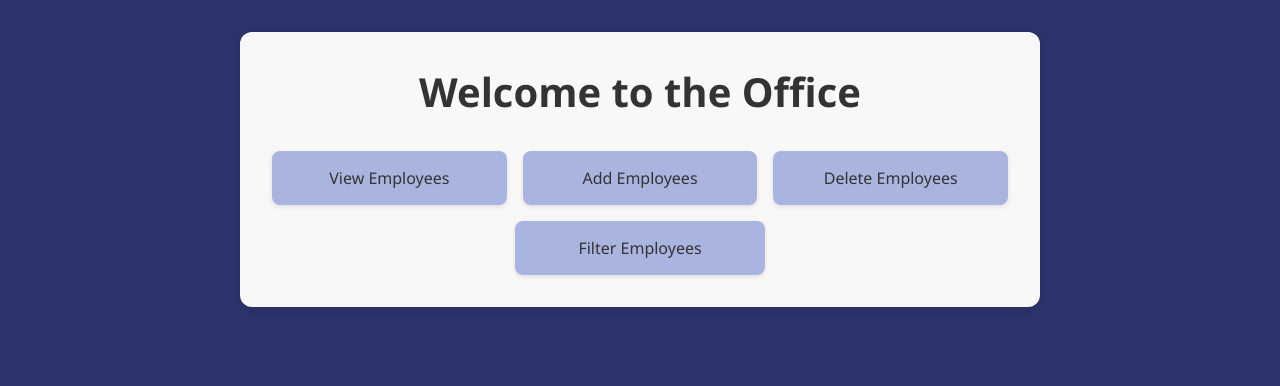
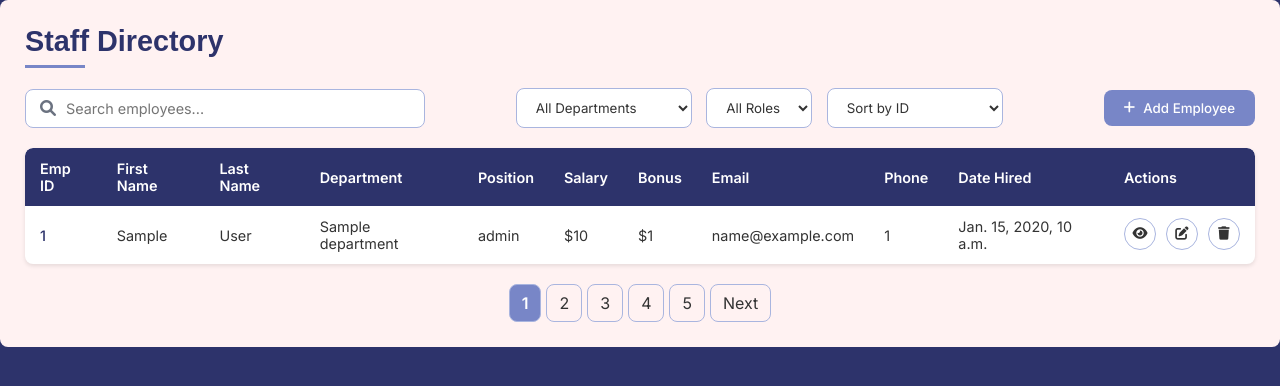
Before and after one commit to karthik-joseph/staff-management-system, a Django app: page / in a window 1280 px wide. Shown: the top 386 px of the page. Run offline with Django 5.2, Linux system fonts and the light colour scheme; tables that the repository leaves empty hold one stand-in row (values such as "Sample post").

Commit message:
changed entire ui and deleted unwanted files

```diff
--- a/office/staff/static/css/index.css
+++ b/office/staff/static/css/index.css
@@ -27,79 +27,3 @@ body {
   font-family: "Segoe UI", system-ui, -apple-system, sans-serif;
   background: var(--Midnight-Navy);
 }
-
-.container {
-  width: 90%;
-  max-width: 800px;
-  margin: 2rem auto;
-  padding: 2rem;
-  border: none;
-  border-radius: 12px;
-  background: var(--alt-bg);
-  box-shadow: 0 2px 10px rgba(0, 0, 0, 0.1);
-}
-
-h1 {
-  text-align: center;
-  color: var(--primary-text);
-  font-size: 2.5rem;
-  margin-bottom: 2rem;
-  font-weight: 600;
-}
-
-ul {
-  list-style-type: none;
-  padding: 0;
-  display: flex;
-  flex-wrap: wrap;
-  justify-content: center;
-  gap: 1rem;
-  margin: 0;
-}
-
-li {
-  flex: 1 1 200px;
-  margin: 0;
-  max-width: 250px;
-  transition: all 0.3s ease;
-  background: var(--alt-bg);
-}
-
-a {
-  display: block;
-  text-decoration: none;
-  color: var(--primary-text);
-  background-color: var(--Lavender-Mist);
-  padding: 1rem 1.5rem;
-  border-radius: 8px;
-  font-weight: 500;
-  text-align: center;
-  transition: all 0.3s ease;
-  box-shadow: 0 2px 5px rgba(0, 0, 0, 0.1);
-}
-
-li:hover a {
-  background-color: var(--Periwinkle);
-  transform: translateY(-2px);
-  box-shadow: 0 4px 8px rgba(0, 0, 0, 0.2);
-}
-
-@media (max-width: 600px) {
-  .container {
-    width: 95%;
-    padding: 1rem;
-    margin: 1rem auto;
-  }
-
-  h1 {
-    font-size: 2rem;
-  }
-
-  ul {
-    flex-direction: column;
-  }
-
-  li {
-    max-width: 100%;
-  }
-}
--- /dev/null
+++ b/office/staff/static/css/v_e.css
@@ -0,0 +1,258 @@
+.staff-directory {
+  padding: 25px;
+  background-color: var(--Soft-Shell);
+  border-radius: var(--border-radius);
+  font-family: var(--font-family);
+}
+
+.staff-directory h2 {
+  color: var(--Midnight-Navy);
+  font-family: var(--font-secondary);
+  font-weight: 600;
+  margin-bottom: 20px;
+  font-size: 1.8rem;
+  position: relative;
+  padding-bottom: 10px;
+}
+
+.staff-directory h2::after {
+  content: "";
+  position: absolute;
+  bottom: 0;
+  left: 0;
+  width: 60px;
+  height: 3px;
+  background-color: var(--Periwinkle);
+}
+
+.controls-row {
+  display: flex;
+  justify-content: space-between;
+  margin-bottom: 20px;
+  align-items: center;
+  flex-wrap: wrap;
+  gap: 15px;
+}
+
+.search-bar {
+  flex-grow: 1;
+  max-width: 400px;
+  position: relative;
+}
+
+.search-bar input {
+  width: 100%;
+  padding: 10px 15px 10px 40px;
+  border: 1px solid var(--Lavender-Mist);
+  border-radius: var(--border-radius);
+  font-family: var(--font-family);
+  transition: var(--transition-speed);
+  font-size: 0.9rem;
+}
+
+.search-bar i {
+  position: absolute;
+  left: 15px;
+  top: 50%;
+  transform: translateY(-50%);
+  color: var(--disabled);
+}
+
+.search-bar input:focus {
+  outline: none;
+  border-color: var(--Periwinkle);
+  box-shadow: 0 0 0 2px rgba(120, 134, 199, 0.2);
+}
+
+.filter-options select {
+  padding: 10px 15px;
+  border: 1px solid var(--Lavender-Mist);
+  border-radius: var(--border-radius);
+  font-family: var(--font-family);
+  background-color: white;
+  margin-right: 10px;
+  color: var(--primary-text);
+  transition: var(--transition-speed);
+}
+
+.filter-options select:focus {
+  outline: none;
+  border-color: var(--Periwinkle);
+}
+
+.btn {
+  padding: 10px 20px;
+  background-color: var(--Midnight-Navy);
+  color: white;
+  border: none;
+  border-radius: var(--border-radius);
+  cursor: pointer;
+  font-family: var(--font-family);
+  font-weight: 500;
+  transition: var(--transition-speed);
+  display: inline-flex;
+  align-items: center;
+  gap: 8px;
+}
+
+.btn:hover {
+  background-color: #3a4279;
+  transform: translateY(-2px);
+}
+
+.btn-add {
+  background-color: var(--Periwinkle);
+}
+
+.btn-add:hover {
+  background-color: #8a96d0;
+}
+
+.staff-table-container {
+  overflow-x: auto;
+  background-color: white;
+  border-radius: var(--border-radius);
+  box-shadow: var(--box-shadow);
+}
+
+table {
+  width: 100%;
+  border-collapse: collapse;
+  font-size: 0.9rem;
+}
+
+th {
+  background-color: var(--Midnight-Navy);
+  color: white;
+  text-align: left;
+  padding: 12px 15px;
+  font-weight: 600;
+  position: sticky;
+  top: 0;
+}
+
+th:first-child {
+  border-top-left-radius: var(--border-radius);
+}
+
+th:last-child {
+  border-top-right-radius: var(--border-radius);
+}
+
+td {
+  padding: 12px 15px;
+  border-bottom: 1px solid var(--alt-bg);
+  color: var(--primary-text);
+}
+
+tr:last-child td {
+  border-bottom: none;
+}
+
+tr:hover {
+  background-color: var(--alt-bg);
+}
+
+.empid {
+  font-weight: 500;
+  color: var(--Midnight-Navy);
+}
+
+.actions {
+  display: flex;
+  gap: 10px;
+}
+
+.btn-icon {
+  width: 32px;
+  height: 32px;
+  border-radius: 50%;
+  display: flex;
+  align-items: center;
+  justify-content: center;
+  cursor: pointer;
+  background: none;
+  border: 1px solid var(--Lavender-Mist);
+  color: var(--primary-text);
+  transition: var(--transition-speed);
+}
+
+.btn-icon:hover {
+  background-color: var(--Lavender-Mist);
+  transform: translateY(-2px);
+}
+
+.btn-edit:hover {
+  color: var(--Periwinkle);
+}
+
+.btn-delete:hover {
+  color: var(--alert);
+}
+
+.btn-view:hover {
+  color: var(--Midnight-Navy);
+}
+
+.pagination {
+  display: flex;
+  justify-content: center;
+  margin-top: 20px;
+  gap: 5px;
+}
+
+.pagination a {
+  padding: 8px 12px;
+  border: 1px solid var(--Lavender-Mist);
+  border-radius: var(--border-radius);
+  color: var(--primary-text);
+  text-decoration: none;
+  transition: var(--transition-speed);
+}
+
+.pagination a:hover,
+.pagination a.active {
+  background-color: var(--Periwinkle);
+  color: white;
+}
+
+.pagination a.active {
+  font-weight: 600;
+}
+
+.no-employee {
+  text-align: center;
+  padding: 30px;
+  color: var(--disabled);
+  font-style: italic;
+}
+
+/* Responsive design */
+@media (max-width: 1200px) {
+  .filter-options {
+    flex-basis: 100%;
+    display: flex;
+    flex-wrap: wrap;
+    gap: 10px;
+  }
+
+  .filter-options select {
+    flex-grow: 1;
+    margin-right: 0;
+  }
+}
+
+@media (max-width: 768px) {
+  .controls-row {
+    flex-direction: column;
+    align-items: stretch;
+  }
+
+  .search-bar {
+    max-width: 100%;
+  }
+
+  .pagination {
+    flex-wrap: wrap;
+  }
+}
--- /dev/null
+++ b/office/staff/static/js/v_e.js
@@ -0,0 +1,194 @@
+document.addEventListener("DOMContentLoaded", function () {
+  const searchInput = document.getElementById("staffSearch");
+  const deptFilter = document.getElementById("deptFilter");
+  const sortBy = document.getElementById("sortBy");
+  const tableRows = document.querySelectorAll("table tr:not(:first-child)");
+
+  // Create and add the message element
+  const messageDiv = document.createElement("div");
+  messageDiv.id = "filter-message";
+  messageDiv.style.textAlign = "center";
+  messageDiv.style.padding = "1rem";
+  messageDiv.style.color = "#666";
+  messageDiv.style.display = "none";
+  document
+    .querySelector("table")
+    .parentNode.insertBefore(
+      messageDiv,
+      document.querySelector("table").nextSibling
+    );
+
+  // Function to update visibility and message
+  function updateVisibilityAndMessage(visibleRows, filterType, filterValue) {
+    const hasVisibleRows = visibleRows > 0;
+    messageDiv.style.display = hasVisibleRows ? "none" : "block";
+    messageDiv.textContent = hasVisibleRows
+      ? ""
+      : `No employees found in ${filterType}: "${filterValue}"`;
+  }
+
+  // Function to sort table rows
+  function sortTable(column, type) {
+    const tbody = document.querySelector("table tbody");
+    const rows = Array.from(tableRows);
+
+    rows.sort((a, b) => {
+      let aValue = a.children[column].textContent.trim();
+      let bValue = b.children[column].textContent.trim();
+
+      if (type === "date") {
+        // Convert date strings to Date objects for comparison
+        aValue = new Date(aValue);
+        bValue = new Date(bValue);
+      } else if (type === "number") {
+        // Convert strings to numbers for numerical comparison
+        aValue = parseInt(aValue);
+        bValue = parseInt(bValue);
+      } else {
+        // Default string comparison
+        aValue = aValue.toLowerCase();
+        bValue = bValue.toLowerCase();
+      }
+
+      if (aValue < bValue) return -1;
+      if (aValue > bValue) return 1;
+      return 0;
+    });
+
+    // Remove existing rows
+    rows.forEach((row) => row.remove());
+
+    // Append sorted rows
+    rows.forEach((row) => tbody.appendChild(row));
+  }
+
+  // Sort event listener
+  sortBy.addEventListener("change", function () {
+    const value = this.value;
+    switch (value) {
+      case "name":
+        sortTable(1, "string"); // Assuming name is in column 1
+        break;
+      case "id":
+        sortTable(0, "number"); // Assuming ID is in column 0
+        break;
+      case "dept":
+        sortTable(3, "string"); // Assuming department is in column 3
+        break;
+      case "date":
+        sortTable(5, "date"); // Assuming hire date is in column 5
+        break;
+    }
+  });
+
+  // Search functionality
+  searchInput.addEventListener("keyup", function () {
+    const searchTerm = this.value.toLowerCase();
+    let visibleRows = 0;
+
+    tableRows.forEach((row) => {
+      const text = row.textContent.toLowerCase();
+      if (text.includes(searchTerm)) {
+        row.style.display = "";
+        visibleRows++;
+      } else {
+        row.style.display = "none";
+      }
+    });
+
+    updateVisibilityAndMessage(visibleRows, "search", this.value);
+  });
+
+  // Department filter
+  deptFilter.addEventListener("change", function () {
+    const filterValue = this.value.toLowerCase();
+    let visibleRows = 0;
+
+    if (filterValue === "") {
+      tableRows.forEach((row) => (row.style.display = ""));
+      messageDiv.style.display = "none";
+      return;
+    }
+
+    tableRows.forEach((row) => {
+      const dept = row.children[3].textContent.toLowerCase();
+      if (dept.includes(filterValue)) {
+        row.style.display = "";
+        visibleRows++;
+      } else {
+        row.style.display = "none";
+      }
+    });
+
+    updateVisibilityAndMessage(visibleRows, "department", this.value);
+  });
+
+  // Role filter
+  roleFilter.addEventListener("change", function () {
+    const filterValue = this.value.toLowerCase();
+    let visibleRows = 0;
+
+    if (filterValue === "") {
+      tableRows.forEach((row) => (row.style.display = ""));
+      messageDiv.style.display = "none";
+      return;
+    }
+
+    tableRows.forEach((row) => {
+      const role = row.children[4].textContent.toLowerCase();
+      if (role.includes(filterValue)) {
+        row.style.display = "";
+        visibleRows++;
+      } else {
+        row.style.display = "none";
+      }
+    });
+
+    updateVisibilityAndMessage(visibleRows, "role", this.value);
+  });
+
+  // Add button click handler
+  document.querySelector(".btn-add").addEventListener("click", function () {
+    alert("Add Employee form would open here");
+  });
+
+  // Action buttons handlers
+  document.querySelectorAll(".btn-view").forEach((btn) => {
+    btn.addEventListener("click", function () {
+      const row = this.closest("tr");
+      const empId = row.querySelector(".empid").textContent;
+      alert(`View details for employee #${empId}`);
+    });
+  });
+
+  document.querySelectorAll(".btn-edit").forEach((btn) => {
+    btn.addEventListener("click", function () {
+      const row = this.closest("tr");
+      const empId = row.querySelector(".empid").textContent;
+      alert(`Edit employee #${empId}`);
+    });
+  });
+
+  document.querySelectorAll(".btn-delete").forEach((btn) => {
+    btn.addEventListener("click", function () {
+      const row = this.closest("tr");
+      const empId = row.querySelector(".empid").textContent;
+      if (confirm(`Are you sure you want to delete employee #${empId}?`)) {
+        alert(`Employee #${empId} deleted`);
+        row.remove();
+      }
+    });
+  });
+
+  // Pagination handlers
+  document.querySelectorAll(".pagination a").forEach((link) => {
+    link.addEventListener("click", function (e) {
+      e.preventDefault();
+      document
+        .querySelectorAll(".pagination a")
+        .forEach((l) => l.classList.remove("active"));
+      this.classList.add("active");
+      // Here you would normally load the corresponding page data
+    });
+  });
+});
--- a/office/staff/templates/view_employees.html
+++ b/office/staff/templates/view_employees.html
@@ -1,11 +1,54 @@
 {% extends "base.html" %} {% load static %} {% block title %} Staff Directory
 View {% endblock %} {% block style %}
-<link rel="stylesheet" href="{% static 'css/view_employee.css' %}" />
+<link rel="stylesheet" href="{% static 'css/v_e.css' %}" />
+<link
+  rel="stylesheet"
+  href="https://cdnjs.cloudflare.com/ajax/libs/font-awesome/6.0.0/css/all.min.css"
+/>
 {% endblock %} {% block content %}
+<div class="staff-directory">
   <h2>Staff Directory</h2>
+
+  <div class="controls-row">
+    <div class="search-bar">
+      <i class="fas fa-search"></i>
+      <input type="text" id="staffSearch" placeholder="Search employees..." />
+    </div>
+
+    <div class="filter-options">
+      <select id="deptFilter">
+        <option value="">All Departments</option>
+        {% for department in departments %}
+        <option value="{{ department.dept_name }}">
+          {{ department.dept_name }}
+        </option>
+        {% endfor %}
+      </select>
+
+      <select id="roleFilter">
+        <option value="">All Roles</option>
+        {% for role in roles %}
+        <option value="{{ role.role_name }}">{{ role.role_name }}</option>
+        {% endfor %}
+      </select>
+
+      <select id="sortBy">
+        <option value="id">Sort by ID</option>
+        <option value="name">Sort by Name</option>
+        <option value="dept">Sort by Department</option>
+        <option value="date">Sort by Hire Date</option>
+      </select>
+    </div>
+
+    <button class="btn btn-add">
+      <i class="fas fa-plus"></i> Add Employee
+    </button>
+  </div>
+
+  <div class="staff-table-container">
     <table>
       <tr>
-    <th>Emp Id</th>
+        <th>Emp ID</th>
         <th>First Name</th>
         <th>Last Name</th>
         <th>Department</th>
@@ -14,7 +57,8 @@ View {% endblock %} {% block style %}
         <th>Bonus</th>
         <th>Email</th>
         <th>Phone</th>
-    <th>Date hire</th>
+        <th>Date Hired</th>
+        <th>Actions</th>
       </tr>
       {% if employees %} {% for employee in employees %}
       <tr>
@@ -23,16 +67,39 @@ View {% endblock %} {% block style %}
         <td>{{ employee.last_name }}</td>
         <td>{{ employee.dept.dept_name }}</td>
         <td>{{ employee.role.role_name }}</td>
-    <td>{{ employee.salary }}</td>
-    <td>{{ employee.bonus }}</td>
+        <td>${{ employee.salary }}</td>
+        <td>${{ employee.bonus }}</td>
         <td>{{ employee.email }}</td>
         <td>{{ employee.phone }}</td>
         <td>{{ employee.date_hire }}</td>
+        <td class="actions">
+          <button class="btn-icon btn-view" title="View Details">
+            <i class="fas fa-eye"></i>
+          </button>
+          <button class="btn-icon btn-edit" title="Edit">
+            <i class="fas fa-edit"></i>
+          </button>
+          <button class="btn-icon btn-delete" title="Delete">
+            <i class="fas fa-trash"></i>
+          </button>
+        </td>
       </tr>
       {% endfor %} {% else %}
       <tr>
-    <td colspan="5" class="no-employee">No employees found</td>
+        <td colspan="11" class="no-employee">No employees found</td>
       </tr>
       {% endif %}
     </table>
+  </div>
+
+  <div class="pagination">
+    <a href="#" class="active">1</a>
+    <a href="#">2</a>
+    <a href="#">3</a>
+    <a href="#">4</a>
+    <a href="#">5</a>
+    <a href="#">Next</a>
+  </div>
+</div>
+<script src="{% static 'js/v_e.js' %}"></script>
 {% endblock %}
--- a/office/staff/urls.py
+++ b/office/staff/urls.py
@@ -5,11 +5,9 @@ from django.conf.urls.static import static
 from . import views
 
 urlpatterns = [
-    path('', views.index, name='index'),
-    path('view_employee', views.view_employee, name='view_employee'),
+    path('', views.view_employee, name='view_employee'),
     path('add_employee', views.add_employee, name='add_employee'),
     path('delete_employee', views.delete_employee, name='delete_employee'),
-    path('filter_employee', views.filter_employee, name='filter_employee'),
 ]
 
 if settings.DEBUG:
--- a/office/staff/views.py
+++ b/office/staff/views.py
@@ -2,28 +2,24 @@ import datetime
 
 from django.shortcuts import render
 from django.db.models import Q
+from django.http import JsonResponse
 
 from .models import Employee, Department, Role
 
 
-
-
-def index(request):
-    employees = Employee.objects.all()
-    context = {'employees': employees}
-    return render(request, 'index.html', context)
-
 def view_employee(request):
     """
     View function to display all employees.
-    Ensures fresh data is fetched from the database on each request.
+    Ensures fresh data is fetched sfrom the database on each request.
     """
     # Always fetch fresh data from the database
     employees = Employee.objects.all()
 
     context = {
         'employees': employees,
-        # Add timestamp to prevent browser caching
+        'departments': Department.objects.all(),
+        'roles': Role.objects.all(),
+        # Added timestamp to prevent browser caching
         'timestamp': datetime.datetime.now().timestamp(),
     }
 
@@ -77,46 +73,3 @@ def delete_employee(request):
             context['error_message'] = f'Employee with ID {employee_id} does not exist'
 
     return render(request, 'delete_employees.html', context)
-
-def filter_employee(request):
-    """
-    View function to filter employees based on name, department, and role.
-    """
-    # Initialize with all employees
-    filtered_employees = Employee.objects.all()
-    context = {}
-
-    if request.method == 'GET' and request.GET:
-        # Get filter parameters
-        name = request.GET.get('name', '').strip()
-        department = request.GET.get('dept', '').strip()
-        role = request.GET.get('role', '').strip()
-
-        # Apply filters if provided
-        if name:
-            # For name, check both first_name and last_name
-            filtered_employees = filtered_employees.filter(
-                Q(first_name__icontains=name) | Q(last_name__icontains=name)
-            )
-
-        if department:
-            # Department is a foreign key named 'dept', and has 'dept_name' field in Department model
-            filtered_employees = filtered_employees.filter(
-                dept__dept_name__icontains=department
-            )
-
-        if role:
-            # Role is a foreign key, and has 'role_name' field in Role model
-            filtered_employees = filtered_employees.filter(
-                role__role_name__icontains=role
-            )
-
-        context['filter_applied'] = True
-        context['filtered_employees'] = filtered_employees
-
-    # Always include departments and roles in context for dropdown menus
-    context['departments'] = Department.objects.all()
-    context['roles'] = Role.objects.all()
-    context['employees'] = filtered_employees
-
-    return render(request, 'filter_employees.html', context)
```
Also changed, not shown: office/staff/static/css/add_employee.css (+0 -16 lines), office/staff/static/css/view_employee.css (deleted, +0 -24 lines). Lines whose indentation alone changed are shown as unchanged.
